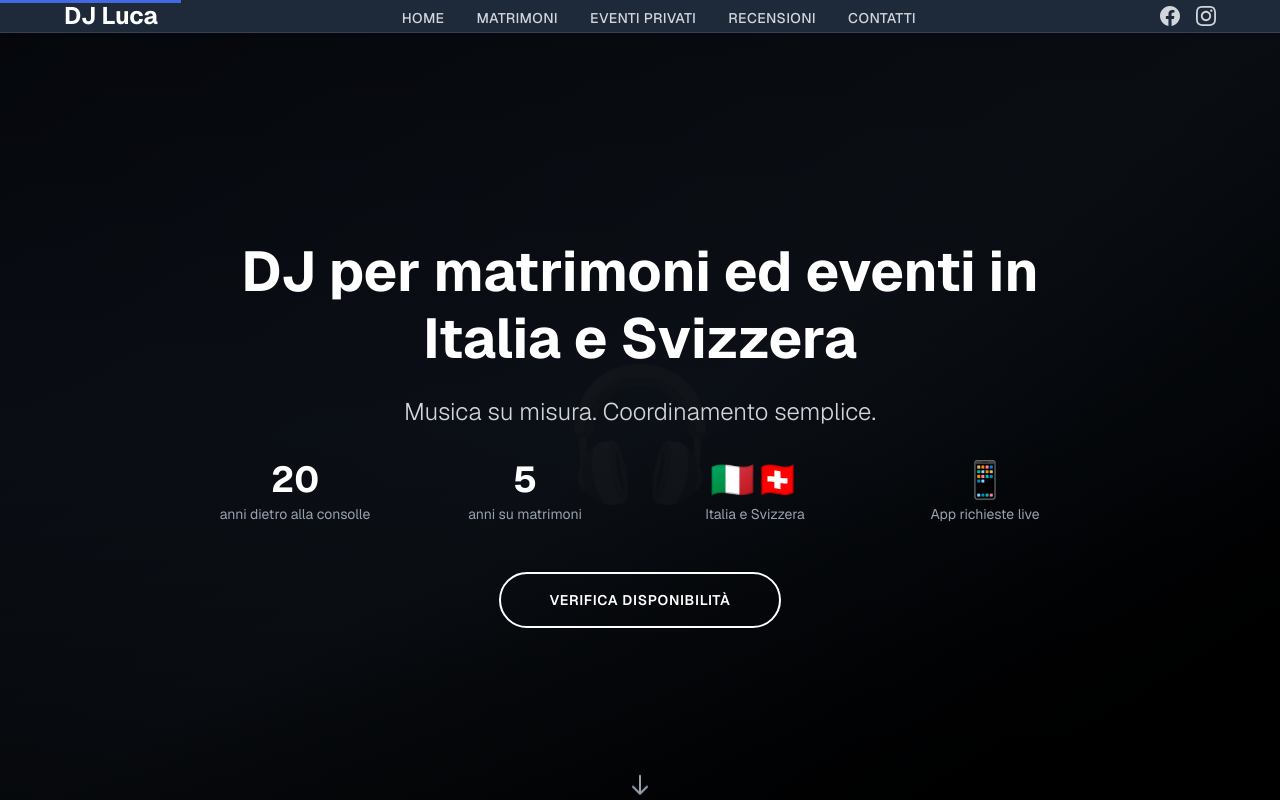
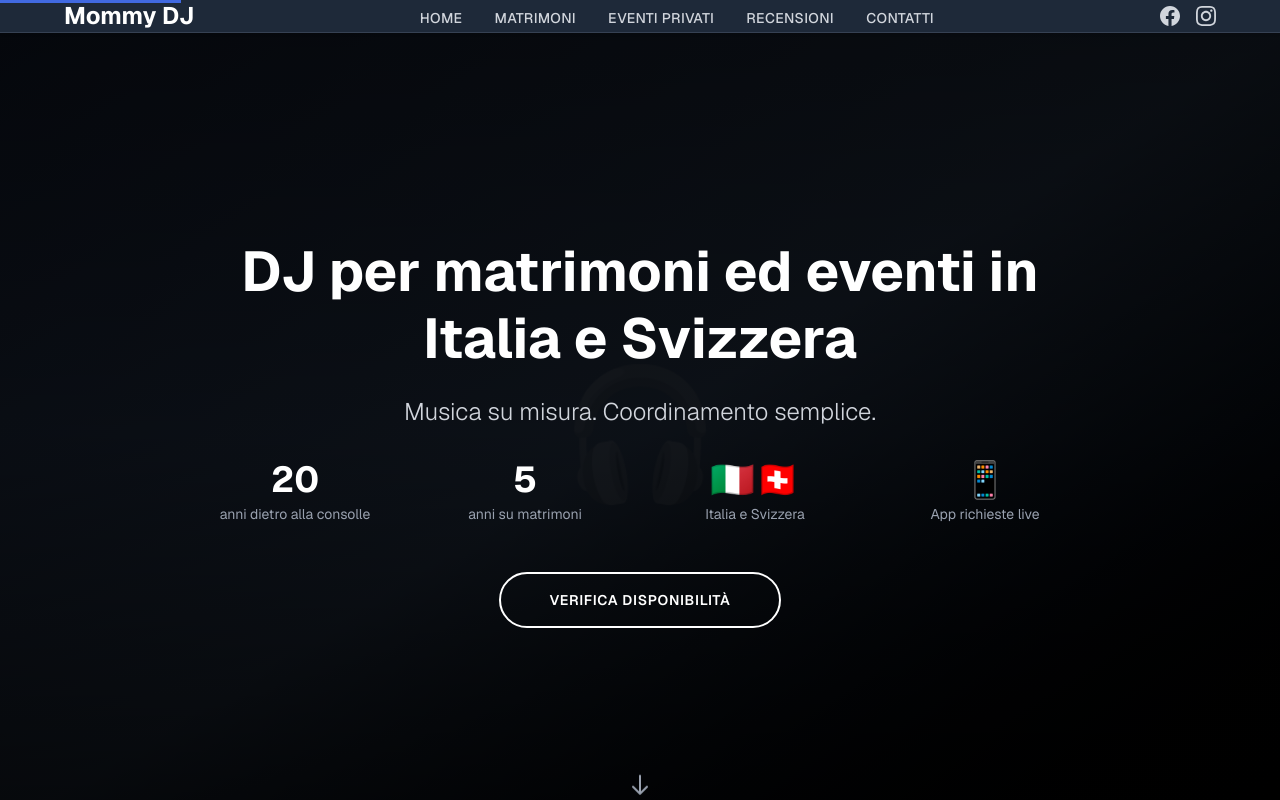
Before and after one commit to mommydjsalmani-cloud/mommy-marketing, a Next.js app: page / in a window 1280 px wide. Shown: the top 800 px of the page. Built offline with nearby package versions, Linux system fonts and the light colour scheme.

Commit message:
🔧 Fix: sostituito 'DJ Luca' con 'Mommy DJ' in Header e Footer

```diff
--- a/app/components/Footer.tsx
+++ b/app/components/Footer.tsx
@@ -8,7 +8,7 @@ export default function Footer() {
       <div className="container-custom">
         <div className="grid grid-cols-1 md:grid-cols-3 gap-8">
           <div>
-            <h3 className="text-xl font-bold mb-4">DJ Luca</h3>
+            <h3 className="text-xl font-bold mb-4">Mommy DJ</h3>
             <p className="text-gray-400 text-sm leading-relaxed">
               Musica su misura per matrimoni ed eventi privati.
             </p>
@@ -43,14 +43,14 @@ export default function Footer() {
           <div>
             <h3 className="text-lg font-bold mb-4">Contatti</h3>
             <ul className="space-y-2 text-gray-400 text-sm">
-              <li>Email: info@djluca.it</li>
+              <li>Email: info@mommydj.com</li>
               <li>Tel: +39 123 456 7890</li>
             </ul>
           </div>
         </div>
 
         <div className="border-t border-gray-700 mt-8 pt-8 text-center text-gray-400 text-sm">
-          <p>&copy; {currentYear} DJ Luca. Tutti i diritti riservati.</p>
+          <p>&copy; {currentYear} Mommy DJ. Tutti i diritti riservati.</p>
         </div>
       </div>
     </footer>
--- a/app/components/Header.tsx
+++ b/app/components/Header.tsx
@@ -20,7 +20,7 @@ export default function Header() {
         <div className="flex items-center justify-between">
           {/* Logo */}
           <Link href="/" className="text-xl md:text-2xl font-bold text-white hover:text-accent transition-colors">
-            DJ Luca
+            Mommy DJ
           </Link>
 
           {/* Desktop Navigation */}
```
